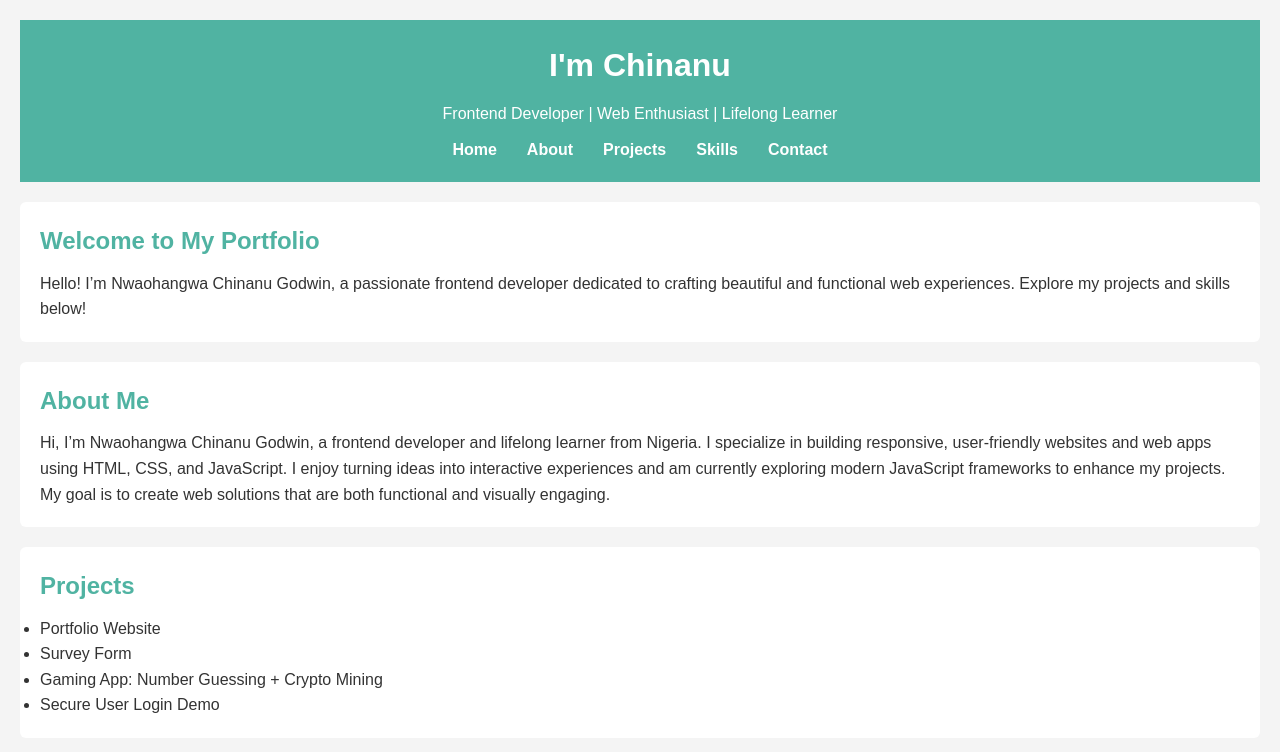
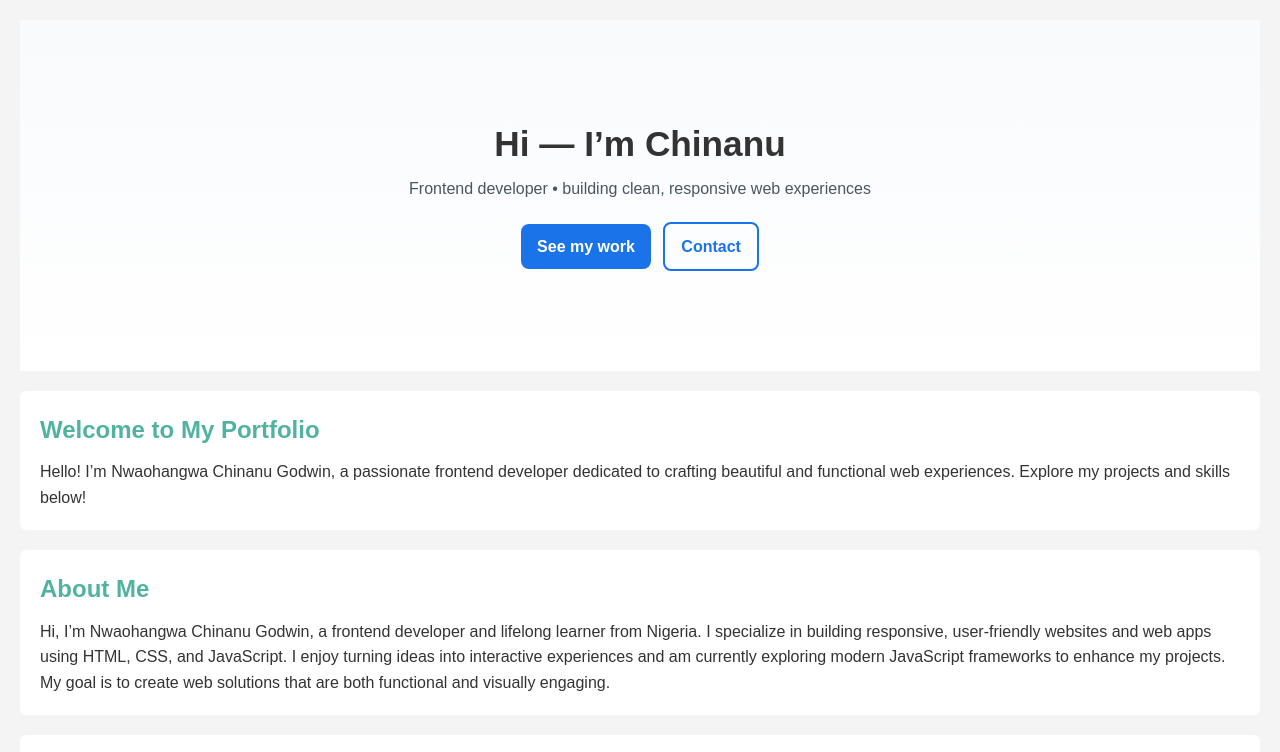
Before and after one commit to chinanugod/portfolio, a plain HTML site: page index.html in a window 1280 px wide. Shown: the top 752 px of the page. Drawn offline with Linux system fonts and the light colour scheme.

Commit message:
feat: added hero section and basic styles

```diff
--- a/index.html
+++ b/index.html
@@ -8,19 +8,17 @@
   </head>
 
   <body>
-    <header>
-      <h1>I'm Chinanu</h1>
-      <p>Frontend Developer | Web Enthusiast | Lifelong Learner</p>
-
-      <nav>
-        <ul>
-          <li><a href="#home">Home</a></li>
-          <li><a href="#about">About</a></li>
-          <li><a href="#projects">Projects</a></li>
-          <li><a href="#skills">Skills</a></li>
-          <li><a href="#contact">Contact</a></li>
-        </ul>
-      </nav>
+    <header class="hero">
+      <div class="hero-inner">
+        <h1>Hi — I’m <strong>Chinanu</strong></h1>
+        <p class="tagline">
+          Frontend developer • building clean, responsive web experiences
+        </p>
+        <p class="cta">
+          <a href="#projects" class="btn">See my work</a>
+          <a href="#contact" class="btn btn-outline">Contact</a>
+        </p>
+      </div>
     </header>
 
     <section id="home">
--- a/style.css
+++ b/style.css
@@ -13,16 +13,35 @@ body {
   padding: 20px;
 }
 
-header {
-  background: #50b3a2;
-  color: #fff;
-  padding: 20px 0;
-  text-align: center;
+.hero{
+  background: linear-gradient(180deg,#f8fafc,#fff);
+  padding: 6rem 1rem;
+  text-align:center;
 }
+.hero-inner{max-width:900px;
+    margin:0 auto}
+.hero h1{font-size:2.2rem;
+    margin-bottom:.25rem}
+.tagline{color:#4b5563;
+    margin-bottom:1rem}
+.btn{
+  display:inline-block;
+  padding:.6rem 1rem;
+  border-radius:8px;
+  background:#1a73e8;
+  color:#fff;
+  text-decoration:none;
+  font-weight:600;
+  margin:.25rem;
+}
+.btn-outline{background:transparent;
+    color:#1a73e8;
+    border:2px solid #1a73e8}
 
 h1 {
   margin-bottom: 10px;
 }
+
 
 nav ul {
   display: flex;
```
